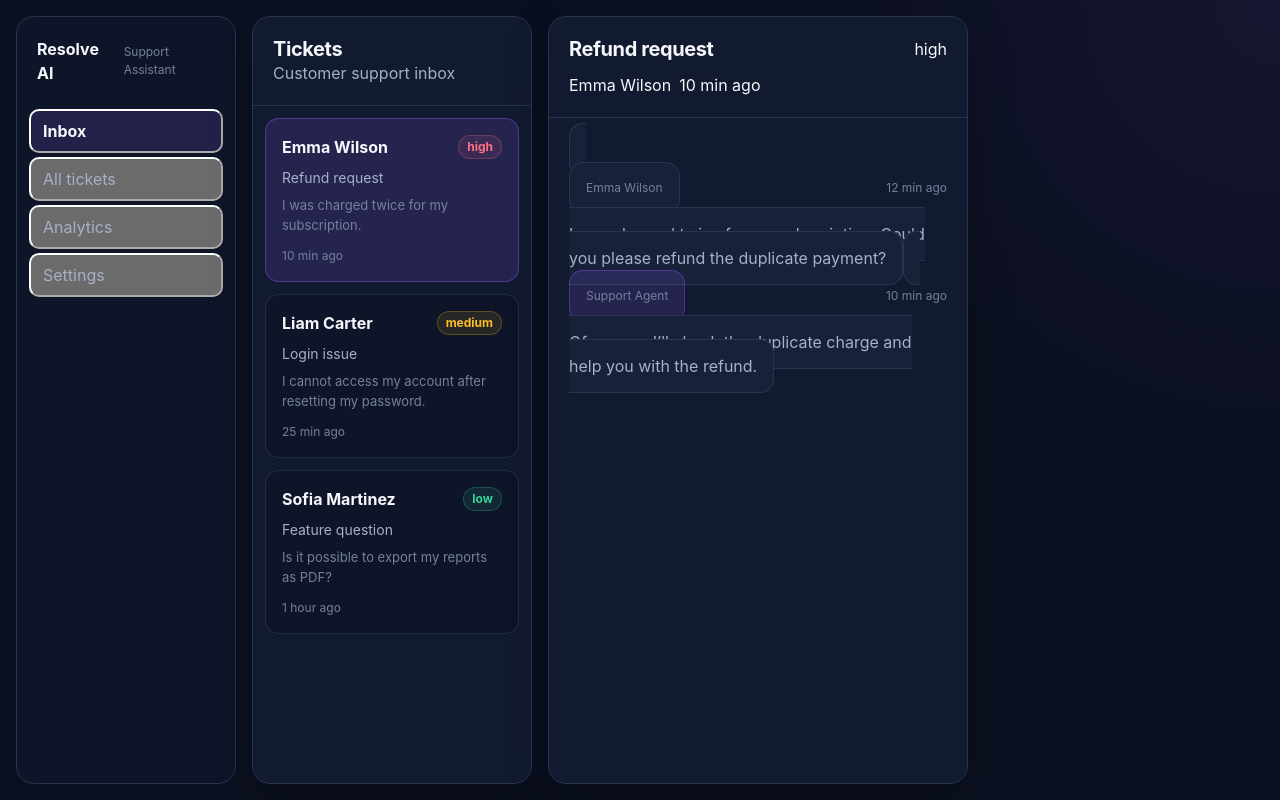
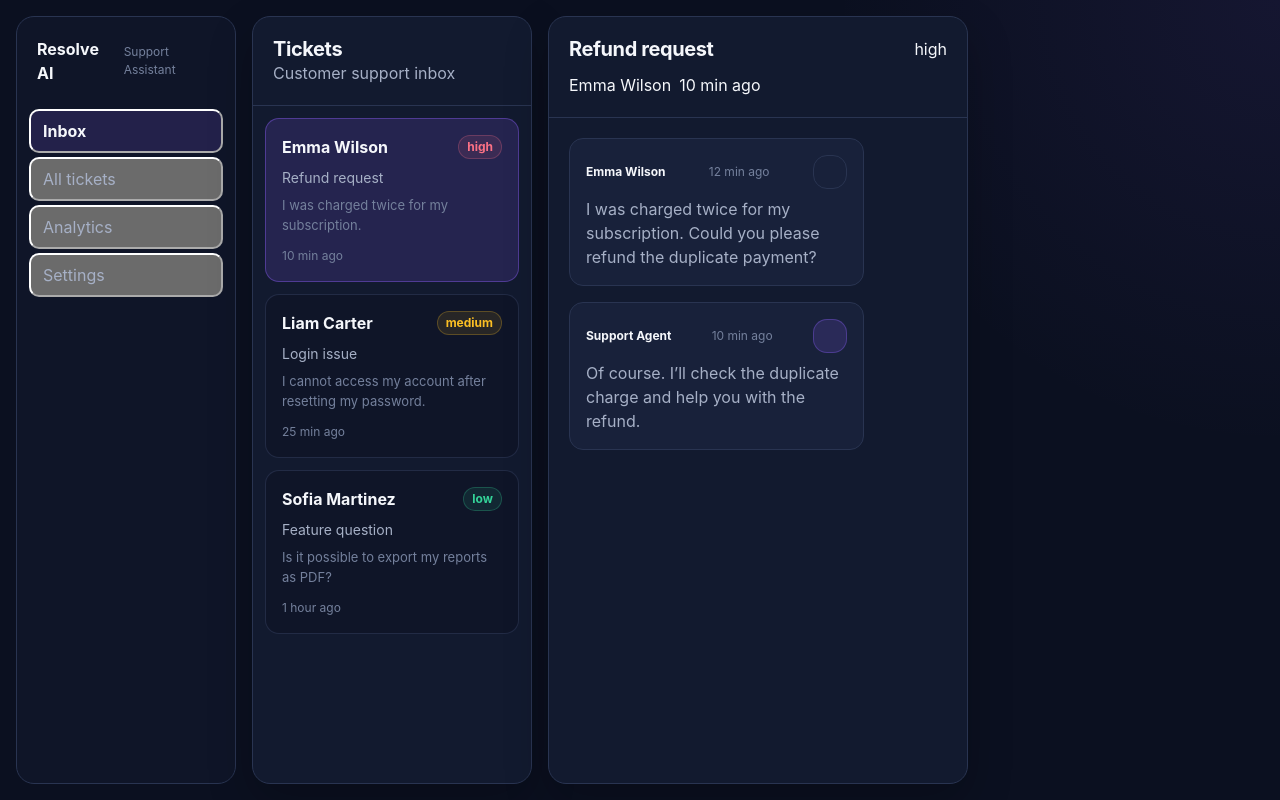
Before and after one commit to LejeuneA/resolve-ai, a React (Vite) app: page / in a window 1280 px wide. Built offline with nearby package versions, Linux system fonts and the light colour scheme.

Commit message:
Fix message bubble structure in ticket detail

```diff
--- a/src/components/TicketDetail/TicketDetail.tsx
+++ b/src/components/TicketDetail/TicketDetail.tsx
@@ -22,27 +22,24 @@ function TicketDetail({ ticket }: TicketDetailProps) {
             </header>
 
             <div className="ticket-detail__conversation">
-                <p>
                 {
                     ticket.messages.map((message) =>
-                            <span key={message.id}>
-                                <span className='message'>
+                        <span className='message' key={message.id}>
                             <span className='message__meta'>
+                                <span className='message__author'>{message.author}</span>
+                                <span>{message.time}</span>
                                 <span
                                     className={
                                         message.role === 'customer'
                                             ? 'message'
                                             : 'message message--agent'
                                     }>
-                                            {message.author}
                                 </span>
-                                        <span>{message.time}</span>
                             </span>
                             <span className='message__body'>{message.body}</span>
                         </span>
-                            </span>)
+                    )
                 }
-                </p>
             </div>
         </section>
     )
```
Lines whose indentation alone changed are shown as unchanged.
